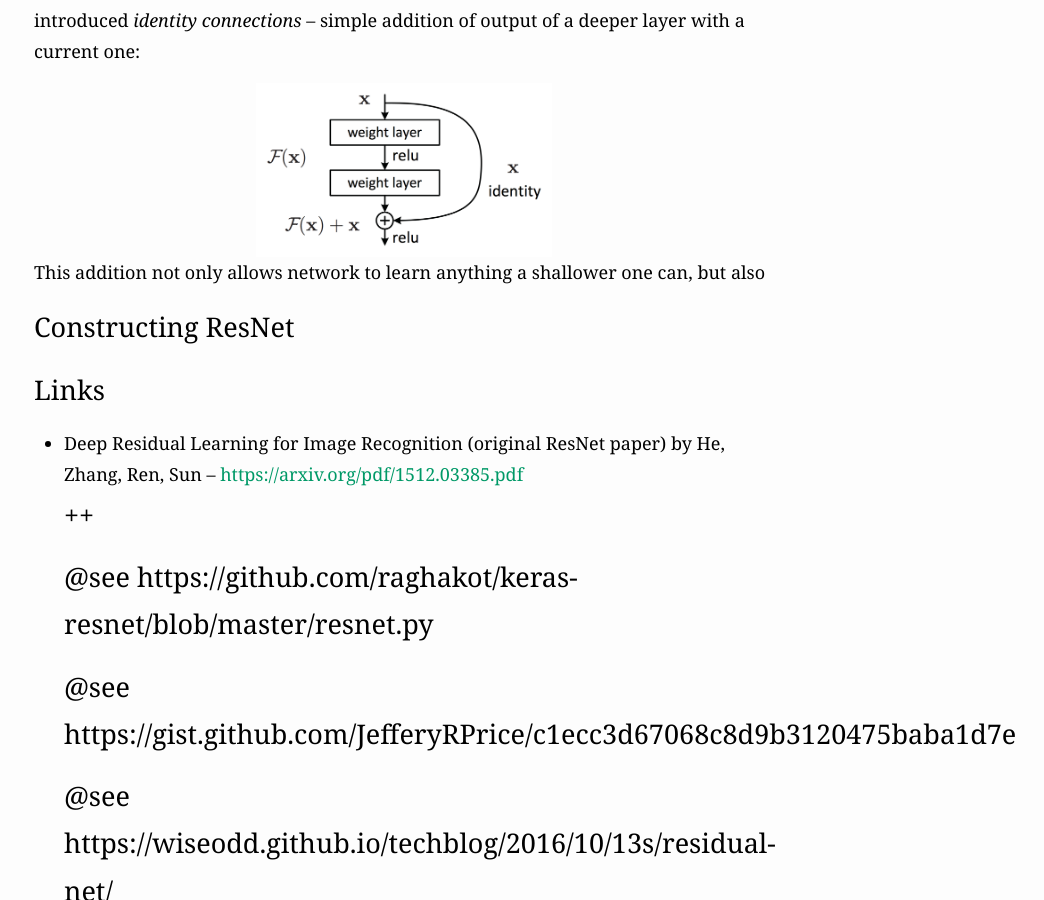
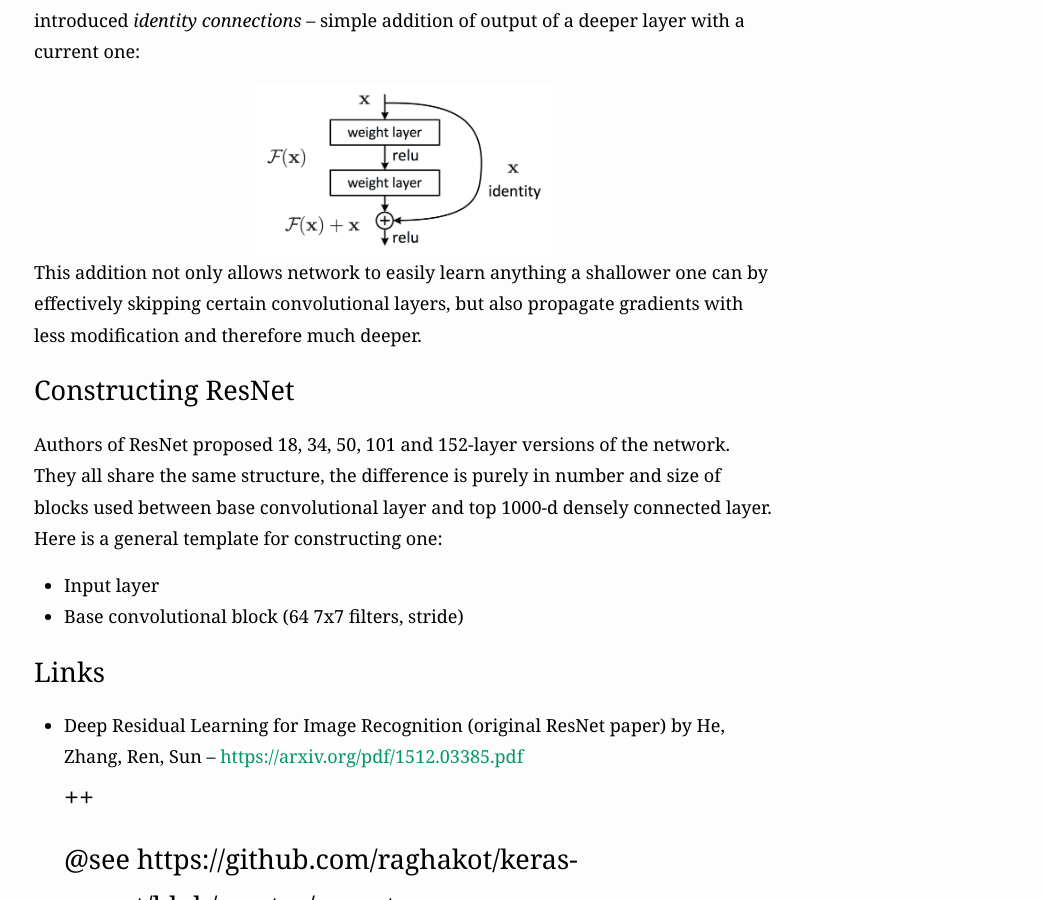
Before and after one commit to myurasov/myurasov.github.io, a Jekyll site: the page built from _posts/2017-12-09-everyday-resnets.md, in a window 1280 px wide and 900 px high, scrolled down 1096 px. Shown: the whole window, without its empty margins (236-1280 px from the left). Built offline with Jekyll 4.4.1, drawn with Linux system fonts in a browser that asks for light colours; comment, search, counter and statistics services are not loaded.

Commit message:
More text

```diff
--- a/_posts/2017-12-09-everyday-resnets.md
+++ b/_posts/2017-12-09-everyday-resnets.md
@@ -26,11 +26,14 @@ Authors of ResNet suggested that in may be useful to help network to learn an id
 <img src="{{ site.url }}/assets/posts/resnets/resnet-a.png" alt="Identity connections in ResNet" width="40%">
 </center>
 
-This addition not only allows network to learn anything a shallower one can,  but also
+This addition not only allows network to easily learn anything a shallower one can by effectively skipping certain convolutional layers, but also propagate gradients with less modification and therefore much deeper.
 
 # Constructing ResNet
 
+Authors of ResNet proposed 18, 34, 50, 101 and 152-layer versions of the network. They all share the same structure, the difference is purely in number and size of blocks used between base convolutional layer and top 1000-d densely connected layer. Here is a general template for constructing one:
 
+- Input layer
+- Base convolutional block (64 7x7 filters, stride)
 
 
 # Links
```
